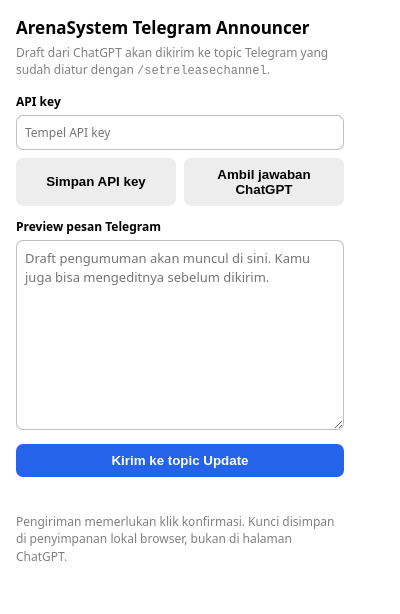
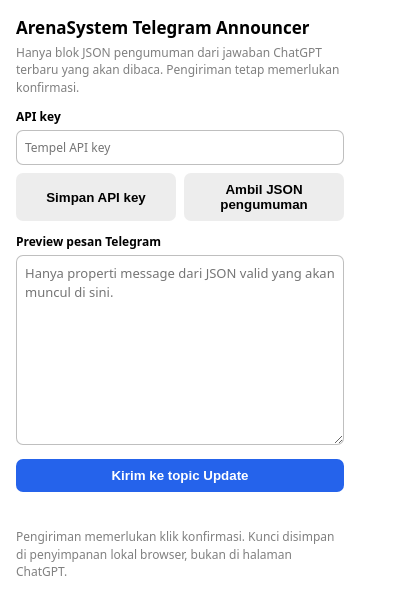
Before and after one commit to au3891427-wq/Arena-System-Plugins-Client-and-Server, a browser extension: page tools/chatgpt-telegram-announcer/popup.html in a window 400 px wide. Drawn offline with Linux system fonts and the light colour scheme.

Commit message:
feat(extension): clarify JSON-only extraction in popup

```diff
--- a/tools/chatgpt-telegram-announcer/popup.html
+++ b/tools/chatgpt-telegram-announcer/popup.html
@@ -26,17 +26,17 @@
 </head>
 <body>
   <h1>ArenaSystem Telegram Announcer</h1>
-  <p>Draft dari ChatGPT akan dikirim ke topic Telegram yang sudah diatur dengan <code>/setreleasechannel</code>.</p>
+  <p>Hanya blok JSON pengumuman dari jawaban ChatGPT terbaru yang akan dibaca. Pengiriman tetap memerlukan konfirmasi.</p>
 
   <label for="apiKey">API key</label>
   <input id="apiKey" type="password" autocomplete="off" spellcheck="false" placeholder="Tempel API key">
   <div class="row">
     <button id="saveKey" class="secondary" type="button">Simpan API key</button>
-    <button id="loadLatest" class="secondary" type="button">Ambil jawaban ChatGPT</button>
+    <button id="loadLatest" class="secondary" type="button">Ambil JSON pengumuman</button>
   </div>
 
   <label for="message">Preview pesan Telegram</label>
-  <textarea id="message" placeholder="Draft pengumuman akan muncul di sini. Kamu juga bisa mengeditnya sebelum dikirim."></textarea>
+  <textarea id="message" placeholder="Hanya properti message dari JSON valid yang akan muncul di sini."></textarea>
   <button id="send" class="primary" type="button">Kirim ke topic Update</button>
   <div id="status" role="status" aria-live="polite"></div>
   <p class="hint">Pengiriman memerlukan klik konfirmasi. Kunci disimpan di penyimpanan lokal browser, bukan di halaman ChatGPT.</p>
```
